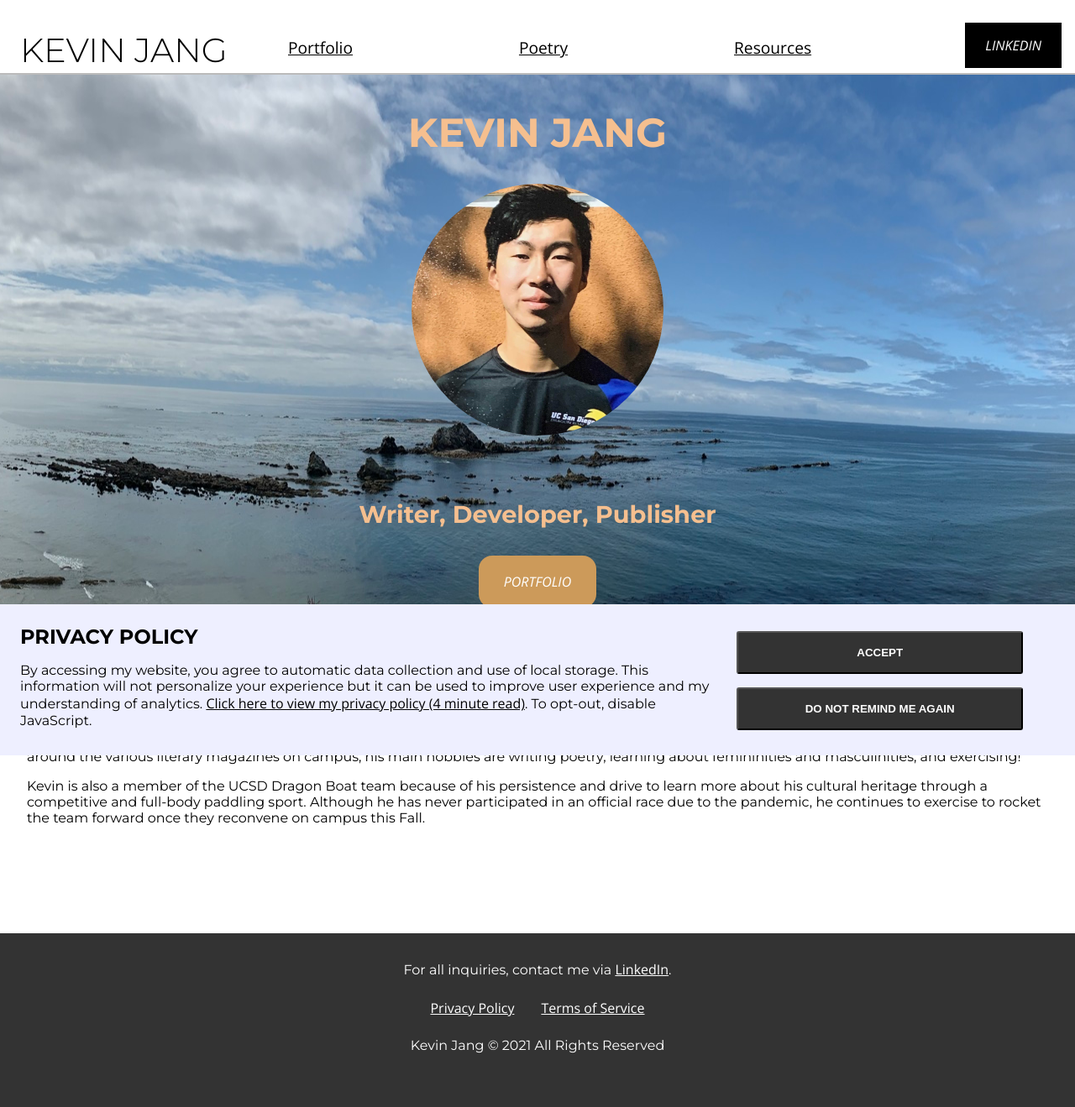
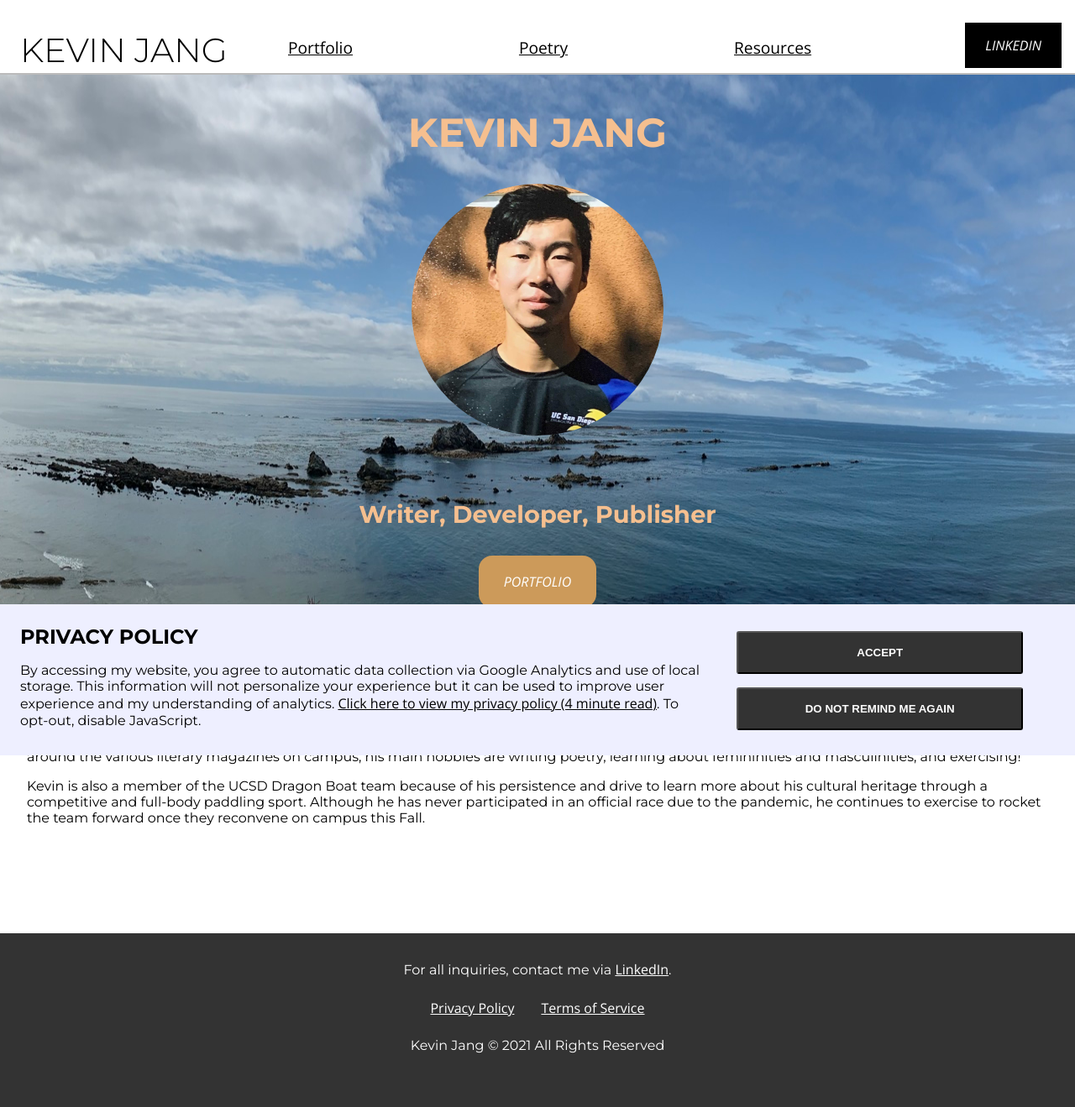
Before and after one commit to Kevin-Jjang/Kevin-Jjang.github.io, a Jekyll site: the page built from index.html, in a window 1280 px wide. Shown: the whole page at 84% size. Built offline with Jekyll 4.4.1, drawn with Linux system fonts in a browser that asks for light colours.

Commit message:
Update popup

```diff
--- a/_includes/privacy-policy-popup.html
+++ b/_includes/privacy-policy-popup.html
@@ -1,8 +1,9 @@
 <div id="privacy-policy-popup" class="popup">
     <div>
         <h2>Privacy Policy</h2>
-        <p>By accessing my website, you agree to automatic data collection and use of local storage. This information will
-            not personalize your experience but it can be used to improve user experience and my understanding of analytics.
+        <p>By accessing my website, you agree to automatic data collection via Google Analytics and use of local
+            storage. This information will not personalize your experience but it can be used to improve user experience
+            and my understanding of analytics.
             <a href="{{ site.baseurl }}/privacy-policy">Click here to view my privacy policy (4 minute read)</a>.
             To opt-out, disable JavaScript.
         </p>
```
